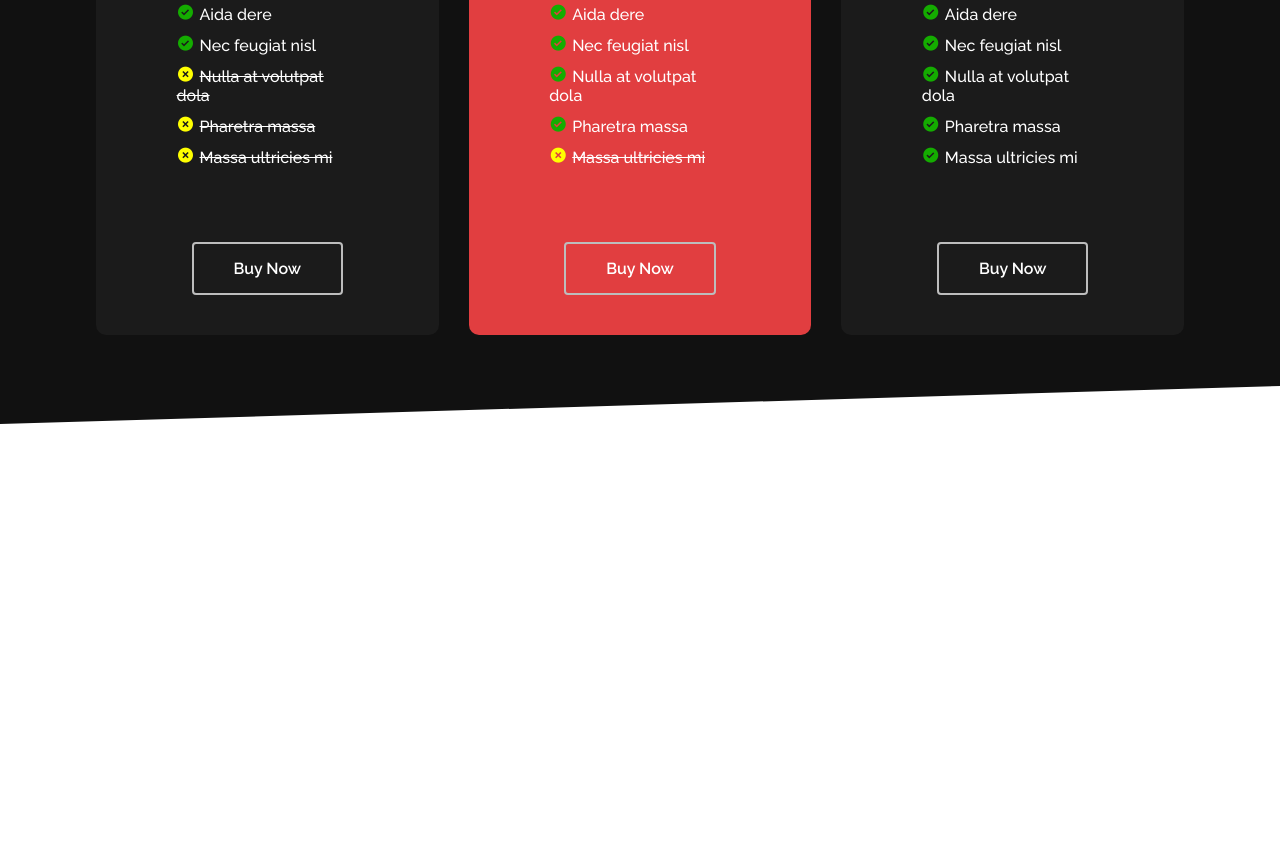
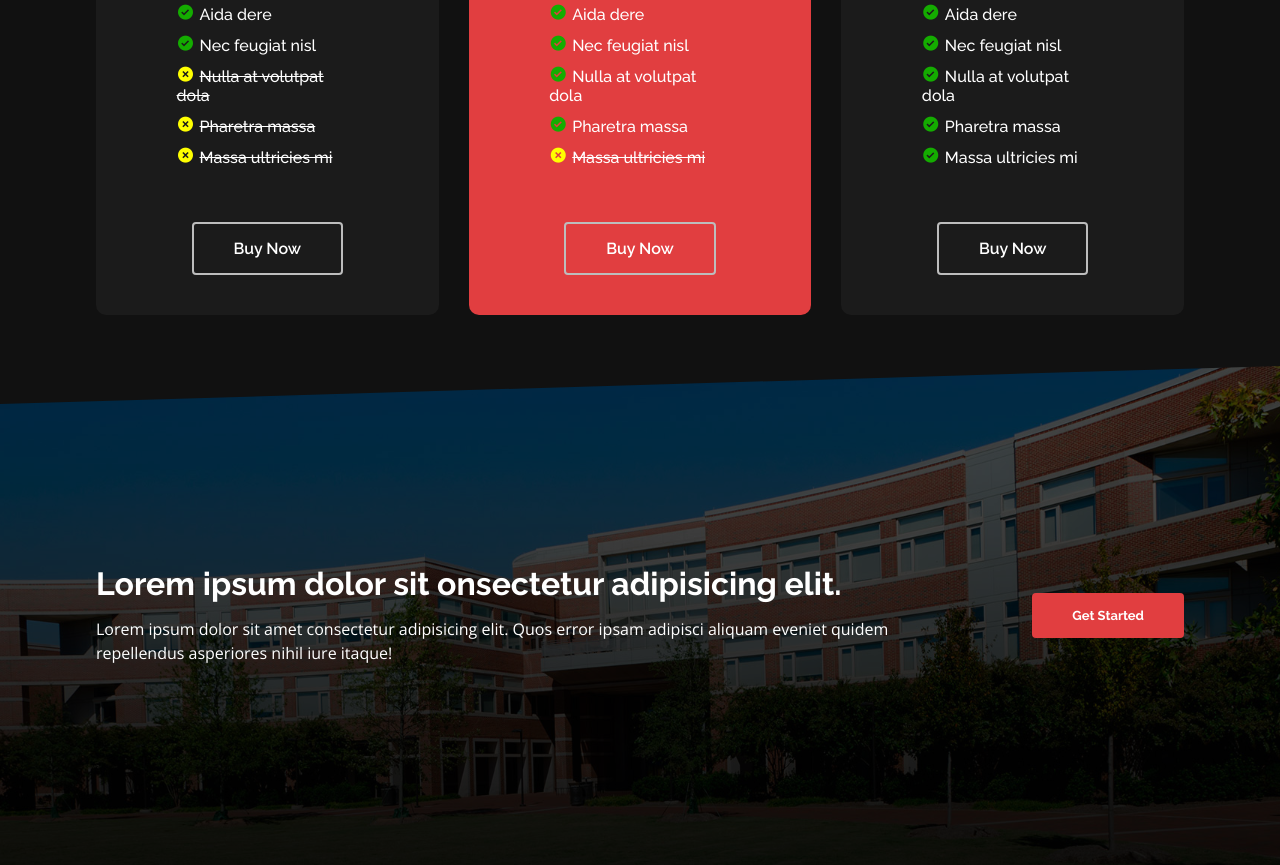
Before and after one commit to ashik-ashik/presento-langing, a plain HTML site: page index.html in a window 1280 px wide. Shown: the part 5305-6170 px from the top of the page. Before the commit the page ends 5729 px from the top, so only its background shows below. Drawn offline with nearby package versions, Linux system fonts and the light colour scheme.

Commit message:
[ADD] CTA section added

```diff
--- a/css/includes/_page-design.scss
+++ b/css/includes/_page-design.scss
@@ -483,7 +483,7 @@ img{
     font-size: 16px;
     font-weight: 600;
     padding: 15px 40px;
-    margin-top: 50px;
+    margin-top: 30px;
     color: $white;
   }
   .a-button:hover{
@@ -492,3 +492,38 @@ img{
   }
 }
 /* Pricing section end */
+
+
+
+/* call to action section start */
+#cta{
+  background: #0000009a url(../img/cta.jpg) center;
+  background-size: 1440px auto;
+  background-blend-mode: multiply;
+  transition: 2.3s;
+  margin-top: -20px;
+  .d-grid{
+    display: grid;
+    grid-template-columns: auto auto;
+    align-items: center;
+    height: 100%;
+    height: 50vh;
+  }
+  h3{
+    font-size: $fs-32;
+    margin-bottom: 15px;
+  }
+  .text{
+    padding-right: 100px;
+    p{
+      line-height: 1.5em;
+      }
+    }
+    .button{
+      padding: 15px 40px !important;
+    }
+}
+#cta:hover{
+  background-size: 2000px auto;
+}
+/* call to action section end */
--- a/index.html
+++ b/index.html
@@ -682,6 +682,24 @@
 
 
 
+    <!-- call to action section -->
+    <section class="cta py50 " id="cta">
+      <div class="container">
+        <div class="d-grid">
+          <div class="text">
+            <h3 class="c-white">Lorem ipsum dolor sit onsectetur adipisicing elit.</h3>
+            <p class="c-white">
+              Lorem ipsum dolor sit amet consectetur adipisicing elit. Quos error ipsam adipisci aliquam eveniet quidem repellendus asperiores nihil iure itaque!
+            </p>
+          </div>
+          <div><a href="#about" class="a-button button">Get Started</a></div>
+        </div>
+      </div>
+    </section>
+    <!-- ! call to action section -->
+
+
+
   </main>
 
 
```
Also changed, not shown: css/index.css, img/cta.jpg (added), 1 other file.
